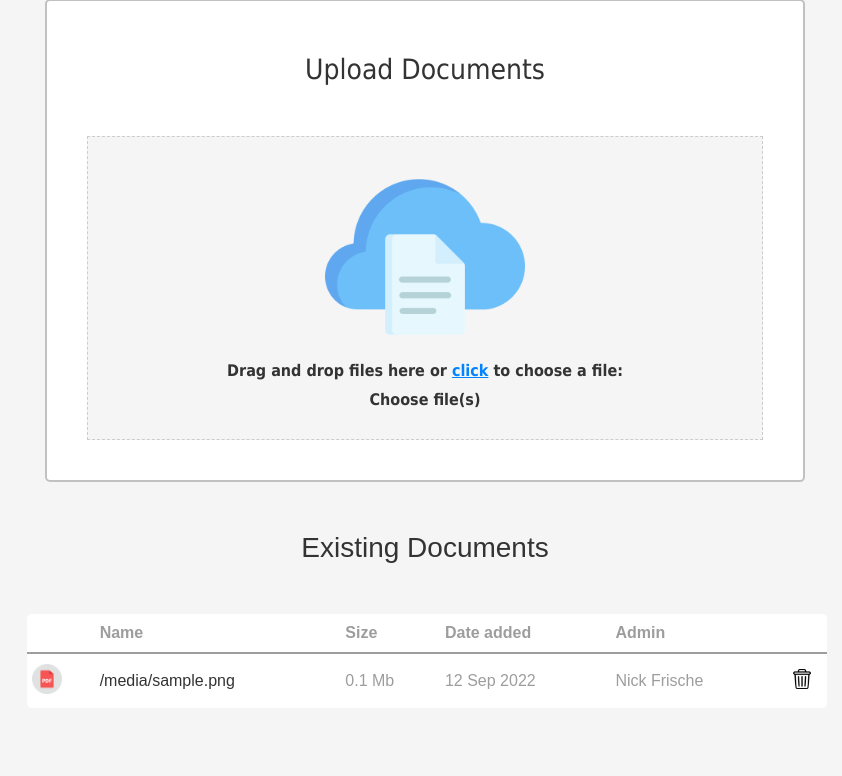
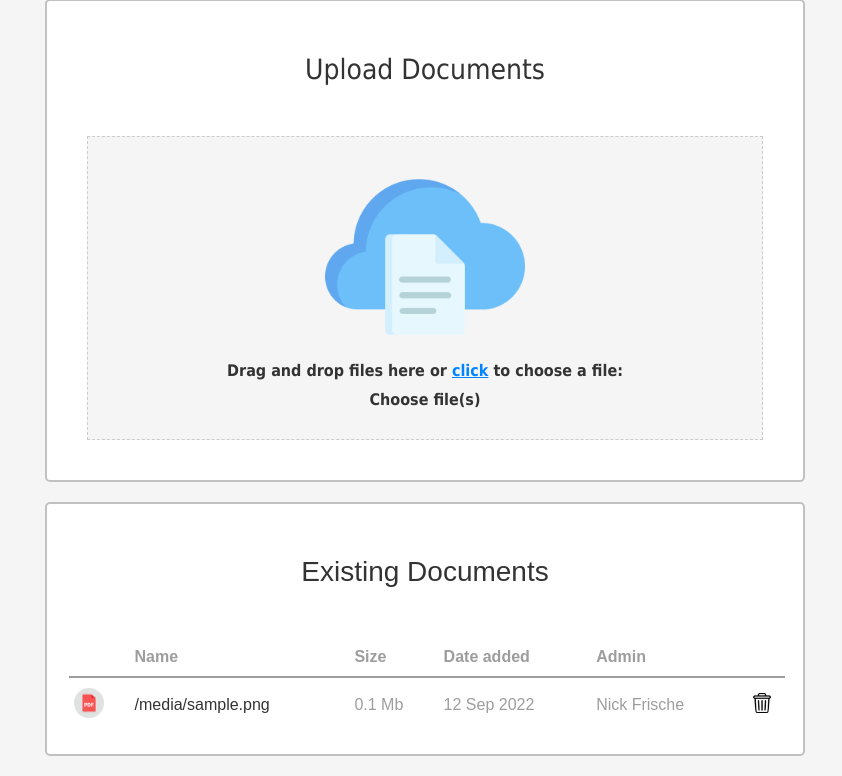
Before and after one commit to philiphess1/CustomerServiceChatbot, a Flask app: page /admin in a window 1280 px wide. Shown: the part 101-877 px from the top of the page, without its empty margins (215-1057 px from the left). Before the commit the page ends 795 px from the top, so only its background shows below. Run offline with Flask 3, Linux system fonts and the light colour scheme; a user stored in the database is signed in; tables that the repository leaves empty hold one stand-in row (values such as "Sample post"); a database or web service that is not in the repository returns one stand-in record (values such as "Sample title"); some libraries are stand-ins or nearby versions.

Commit message:
corrected file list

```diff
--- a/static/css/admin.css
+++ b/static/css/admin.css
@@ -200,6 +200,14 @@ section {
 .left{
     margin-left: 400px;
 }
+.file-list {
+    margin: 20px;
+    padding: 20px;
+    padding-top: 2px;
+    background-color: #fff;
+    border: 2px solid #c1c1c1;
+    border-radius: 5px;
+}
 
 @keyframes spin {
     0% { transform: rotate(0deg); }
```
